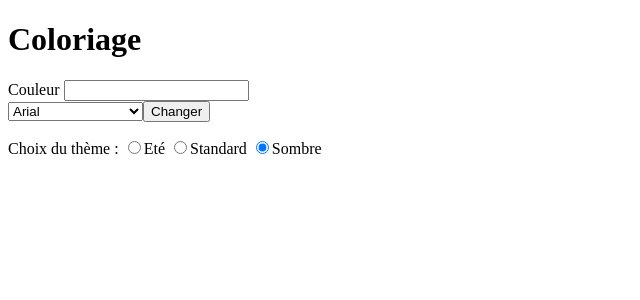
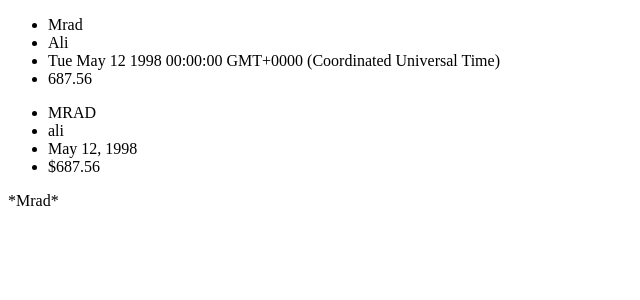
Before and after one commit to Mahdi1920/TP3, an Angular app: page / in a window 1280 px wide. Shown: the top 300 px of the page, without its empty margins (0-640 px from the left). Built offline with nearby package versions, Linux system fonts and the light colour scheme.

Commit message:
application terminer

```diff
--- a/src/app/app.component.html
+++ b/src/app/app.component.html
@@ -2,5 +2,7 @@
 <app-profil></app-profil>
 <app-orientation></app-orientation>
 <app-saison></app-saison>
-<app-style-class></app-style-class>-->
+<app-style-class></app-style-class>
 <app-coloriage></app-coloriage>
+<app-etudiants></app-etudiants>-->
+<app-employe></app-employe>
--- /dev/null
+++ b/src/app/employe/employe.component.html
@@ -0,0 +1,26 @@
+<ul>
+    <li>{{employe.nom}}</li>
+    <li>{{employe.prenom}}</li>
+    <li>{{employe.date}}</li>
+    <li>{{employe.salaire}}</li>
+</ul>
+<ul>
+    <li> {{employe.nom |uppercase}}</li>
+    <li> {{employe.prenom |lowercase}}</li>
+    <li> {{employe.date |date}}</li>
+   <!-- <li> {{employe.date |date:'medium'}}</li>
+    <li> {{employe.date |date:'dd/MM/yyyy'}}</li>
+    <li> {{employe.date |date:'short'}}</li>
+    <li> {{employe.date |date:'longDate'}}</li>
+    <li> {{employe.date |date:'mediumDate'}}</li>
+    <li> {{employe.date |date:'shortDate'}}</li>
+    <li> {{employe.date |date:'mediumTime'}}</li>
+    <li> {{employe.date |date:'shortTime'}}</li>
+    <li> {{employe.date |date:'long'}}</li>
+    <li> {{employe.date |date:'full'}}</li>
+    <li> {{employe.date |date:'fullDate'}}</li>
+    <li> {{employe.date |date:'longTime'}}</li>
+    <li> {{employe.date |date:'fullTime'}}</li>-->
+    <li> {{employe.salaire |currency}}</li>
+</ul>
+{{employe.nom | nomPerso}}
--- /dev/null
+++ b/src/app/employe/employe.component.ts
@@ -0,0 +1,15 @@
+import { Component, OnInit } from '@angular/core';
+
+@Component({
+  selector: 'app-employe',
+  templateUrl: './employe.component.html',
+  styleUrls: ['./employe.component.css']
+})
+export class EmployeComponent implements OnInit {
+  employe= {nom:'Mrad', prenom:'Ali', date:new Date(1998,4,12), salaire: 687.56};
+  constructor() { }
+
+  ngOnInit() {
+  }
+
+}
--- /dev/null
+++ b/src/app/etudiants/etudiants.component.css
@@ -0,0 +1,8 @@
+.c1{
+    color: blue;
+}
+
+.c2{
+    color: red;
+    font-weight: bold;
+}
--- /dev/null
+++ b/src/app/etudiants/etudiants.component.html
@@ -0,0 +1,10 @@
+<h1>Affichage des étudiants</h1>
+<ul>
+    <li>Etudiant num° 1</li>
+    <ul>
+        <li></li>
+        <li></li>
+        <li></li>
+        <li></li>
+    </ul>
+</ul>
--- /dev/null
+++ b/src/app/etudiants/etudiants.component.ts
@@ -0,0 +1,20 @@
+import { Component, OnInit } from '@angular/core';
+
+@Component({
+  selector: 'app-etudiants',
+  templateUrl: './etudiants.component.html',
+  styleUrls: ['./etudiants.component.css']
+})
+export class EtudiantsComponent implements OnInit {
+  etudiants =[
+              {nom:'Ben Ali', prenom:'Ahmed', date:new Date(1980,4,15), ville:'Tunis', moyenne:12.37},
+              {nom:'Rajhi', prenom:'Samar', date:new Date(2000,6,23), ville:'Sfax', moyenne:15.87},
+              {nom:'Ammar', prenom:'Ali', date:new Date(2003,7,10), ville:'Tunis', moyenne:10.3},
+              {nom:'Smiri', prenom:'Maroua', date:new Date(2001,1,11), ville:'Nabeul', moyenne:16.3}
+              ]
+  constructor() { }
+
+  ngOnInit() {
+  }
+
+}
--- /dev/null
+++ b/src/app/nom-perso.pipe.ts
@@ -0,0 +1,12 @@
+import { Pipe, PipeTransform } from '@angular/core';
+
+@Pipe({
+  name: 'nomPerso'
+})
+export class NomPersoPipe implements PipeTransform {
+
+  transform(nom : string): string {
+    return '*'+nom+'*';
+  }
+
+}
```
Also changed, not shown: src/app/app.module.ts (+7 -1 lines), src/app/employe/employe.component.css (added), 2 other files (tests, documents, lock files or other folders).
